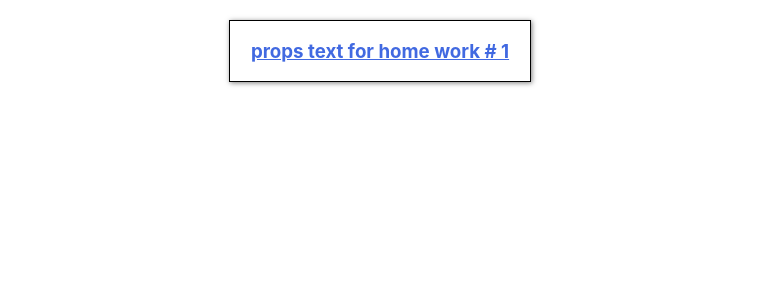
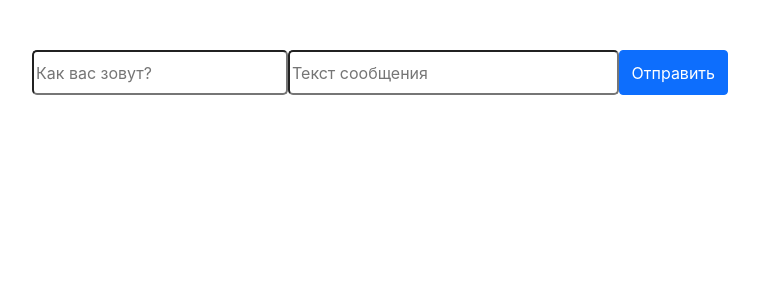
Before and after one commit to AG-dms/GB_React, a React (Create React App) app: page / in a window 1280 px wide. Shown: the top 300 px of the page, without its empty margins (260-1019 px from the left). Built offline with nearby package versions, Linux system fonts and the light colour scheme.

Commit message:
second home work

```diff
--- a/package.json
+++ b/package.json
@@ -7,9 +7,11 @@
     "@testing-library/react": "^11.1.0",
     "@testing-library/user-event": "^12.1.10",
     "node-sass": "^5.0.0",
+    "bootstrap": "^4.6.0",
     "react": "^17.0.2",
     "react-dom": "^17.0.2",
     "react-scripts": "4.0.3",
+    "reactstrap": "^8.9.0",
     "web-vitals": "^1.0.1"
   },
   "scripts": {
@@ -35,5 +37,6 @@
       "last 1 firefox version",
       "last 1 safari version"
     ]
-  }
+  },
+  "devDependencies": {}
 }
--- a/public/index.html
+++ b/public/index.html
@@ -1,15 +1,15 @@
 <!DOCTYPE html>
 <html lang="en">
+
 <head>
   <meta charset="utf-8" />
   <link rel="icon" href="%PUBLIC_URL%/favicon.ico" />
   <meta name="viewport" content="width=device-width, initial-scale=1" />
   <meta name="theme-color" content="#000000" />
-    <meta
-      name="description"
-      content="Web site created using create-react-app"
-    />
+  <meta name="description" content="Web site created using create-react-app" />
   <link rel="apple-touch-icon" href="%PUBLIC_URL%/logo192.png" />
+  <link href="https://cdn.jsdelivr.net/npm/bootstrap@5.1.0/dist/css/bootstrap.min.css" rel="stylesheet"
+    integrity="sha384-KyZXEAg3QhqLMpG8r+8fhAXLRk2vvoC2f3B09zVXn8CA5QIVfZOJ3BCsw2P0p/We" crossorigin="anonymous">
   <!--
       manifest.json provides metadata used when your web app is installed on a
       user's mobile device or desktop. See https://developers.google.com/web/fundamentals/web-app-manifest/
@@ -26,6 +26,7 @@
     -->
   <title>React App</title>
 </head>
+
 <body>
   <noscript>You need to enable JavaScript to run this app.</noscript>
   <div id="root"></div>
@@ -40,4 +41,5 @@
       To create a production bundle, use `npm run build` or `yarn build`.
     -->
 </body>
+
 </html>
--- a/src/App.jsx
+++ b/src/App.jsx
@@ -1,13 +1,94 @@
+import React, {useEffect, useState} from 'react';
+import './App.scss';
+import { Button } from 'reactstrap';
+import { ListGroup, ListGroupItem } from 'reactstrap';
 
-import './App.scss';
-import SomeComponent from './someComponent'
-function App() {
-  const someText = 'props text for home work # 1'
+
+const App = () => {
+
+
+  // Переменная для хранения значений инпутов
+  let singleMessage = {
+    text: '',
+    author: ''
+  }
+  // State списока постов
+  const [messageList, setMessageList] = useState([]);
+
+  // state input ов
+  const [message, setMessage] = useState(singleMessage);
+
+  // Блок кнопки отправки сообщения пока отвечает робот
+  const [blockBtn, setBlockBtn] = useState(false)
+
+  // выводим список постов через map
+  const list = messageList.map((item, id) => {
+    return (
+      <ListGroupItem className="listItem" key={id}>
+        <span className="author">{item.author} :</span>
+        <p className="text">{item.text}</p>
+      </ListGroupItem>
+    )
+  })
+
+  // Отлавливаем события изменения в инпутах
+  const changeText = (event) => {
+    setMessage({...message, text: event.target.value})
+  }
+
+  const changeAuthor = (event) => {
+    setMessage({...message, author: event.target.value})
+  }
+
+
+// Обработка формы + очистка инпутов
+  const subForm = (e) => {
+    e.preventDefault()
+    setBlockBtn(true)
+    setMessageList([...messageList, message
+    ])
+    setMessage({author: '', text: ''});
+  }
+
+  useEffect(()=>{
+    if(messageList.length){
+      if(messageList[messageList.length-1].author !== 'Robot'){
+        const robotAnswer = {
+          author: 'Robot',
+          text: 'Привет'
+        }
+        setTimeout(()=>{
+          setMessageList([...messageList, robotAnswer]);
+          setBlockBtn(false)
+        },1500)
+      }
+    }
+    },[messageList])
+
+
+  //Разметка
   return (
     <div className="App">
-        <SomeComponent
-        text={someText}
-        />
+      <form className="form" onSubmit={subForm}>
+        <div className=" form__div">
+        <input
+          className="form__form-input"
+          type="text"
+          value={message.author}
+          onChange={changeAuthor}
+          placeholder="Как вас зовут?"/>
+        <input
+          className="form__form-input"
+          type="text"
+          value={message.text}
+          onChange={changeText}
+          placeholder="Текст сообщения"/>
+        <Button disabled={blockBtn} className="button" color="primary">Отправить</Button>
+        </div>
+      </form>
+      <ListGroup className="list">
+        {list}
+      </ListGroup>
     </div>
   );
 }
--- a/src/App.scss
+++ b/src/App.scss
@@ -1,9 +1,42 @@
 .App{
     display: flex;
-    align-items: center;
-    justify-content: center;
-    border: 1px solid black;
-    width: 300px;
-    margin: 20px auto 0 auto;
-    box-shadow: 1px 1px 5px rgba($color: #000000, $alpha: .5);
+    justify-content: left;
+    flex-direction: column;
+    width: 70vw;
+    height: 100vh;
+    padding: 50px 100px;
+
+    margin: 0 auto;
 }
+.button{
+    height: inherit;
+}
+.form{
+    &__form-input{
+        border-radius: 5px;
+        height: inherit;
+    }
+    &__form-input:nth-child(2){
+        width: 40vw;
+    }
+    &__div{
+        display: flex;
+        align-items: center;
+        height: 45px;
+    }
+
+}
+
+.author{
+    font-size: 14px;
+    color: rgb(100, 100, 100);
+}
+
+.list{
+    margin-top: 15px;
+
+}
+.listItem{
+    height: 65px;
+    padding: 0 10px;
+}
--- a/src/someComponent.jsx
+++ b/src/someComponent.jsx
@@ -1,9 +1,11 @@
 import React from 'react';
 import style from './someComponent.scss'
-const textComponent = ({text})=>{
+import { Button } from 'reactstrap';
+const textComponent = (props)=>{
     return(
         <>
-            <h3 className='title' style={style.title}>{text}</h3>
+
+            <h3 className='title' style={style.title}>Hello</h3>
 
         </>
     )
```
Also changed, not shown: 1 other file (tests, documents, lock files or other folders). Lines whose indentation alone changed are shown as unchanged.
